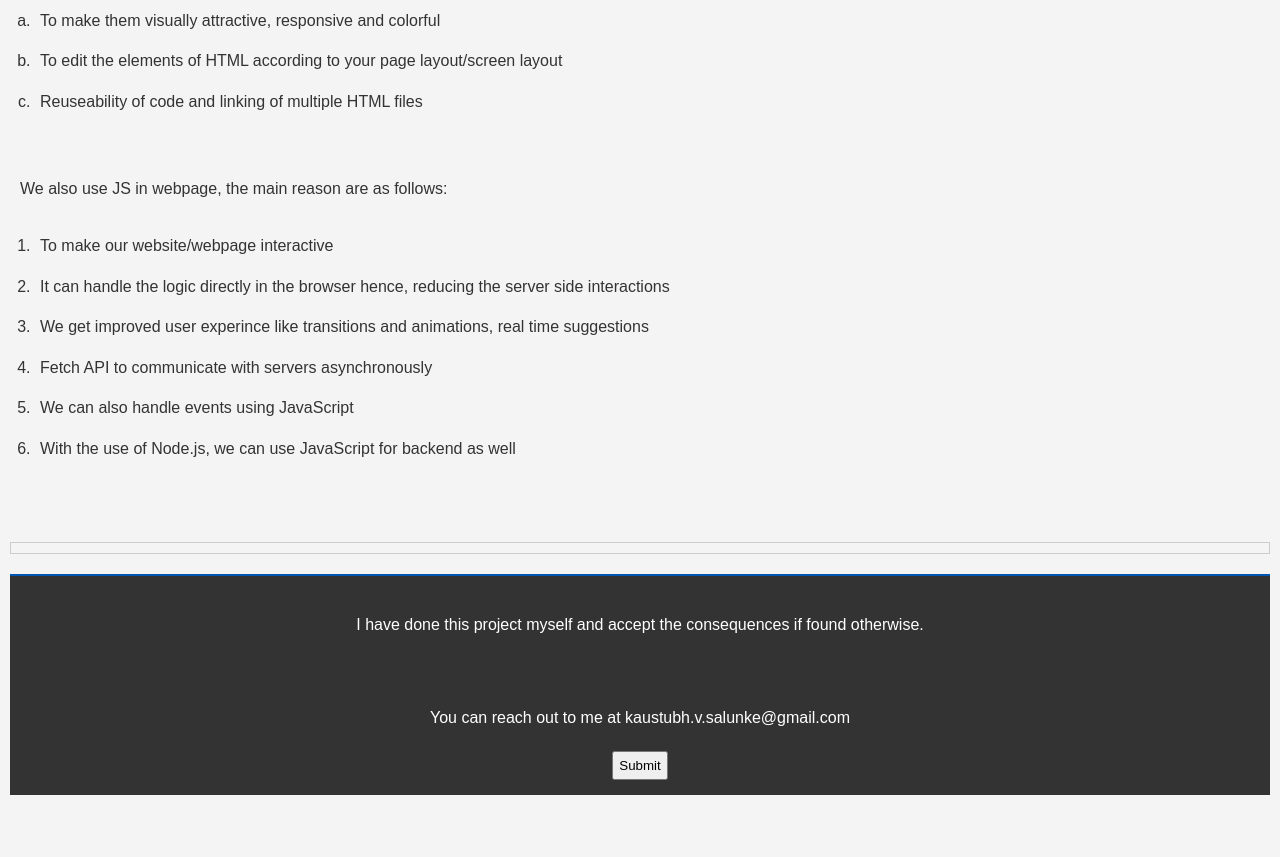
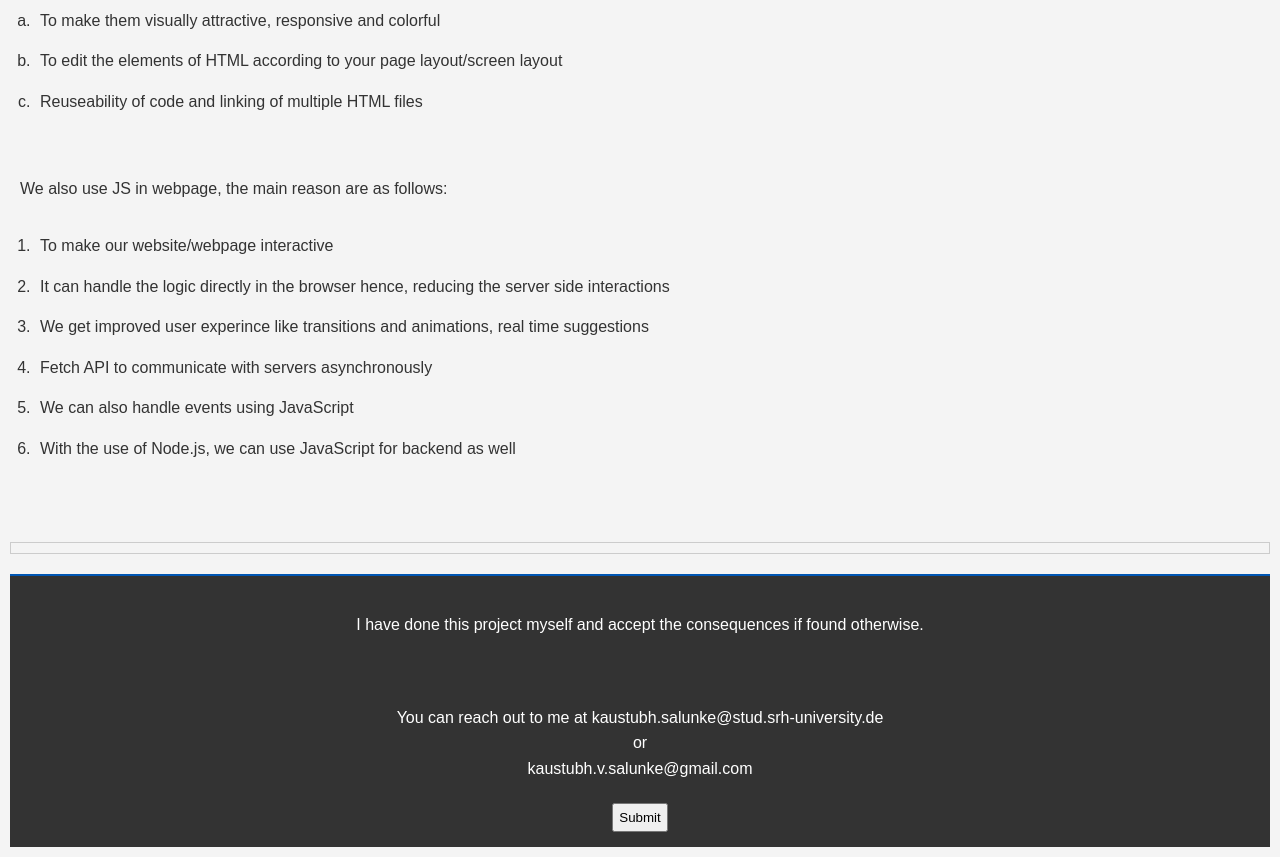
Before and after one commit to Kausta1011/FrontEnd, a plain HTML site: page index.html in a window 1280 px wide. Shown: the part 4243-5100 px from the top of the page. Before the commit the page ends 5048 px from the top, so only its background shows below. Drawn offline with Linux system fonts and the light colour scheme.

Commit message:
mail_Commit

```diff
--- a/index.html
+++ b/index.html
@@ -235,7 +235,11 @@ What stood out the most was how clearly even complex topics like regular express
                 I have done this project myself and accept the consequences if found otherwise.
             </p>
             <br>
-            <p>You can reach out to me at kaustubh.v.salunke@gmail.com</p>
+            <p>You can reach out to me at kaustubh.salunke@stud.srh-university.de
+                <br>
+                or
+                <br>
+                kaustubh.v.salunke@gmail.com</p>
             <button id="submitButton">Submit</button>
 
         </footer>
```
